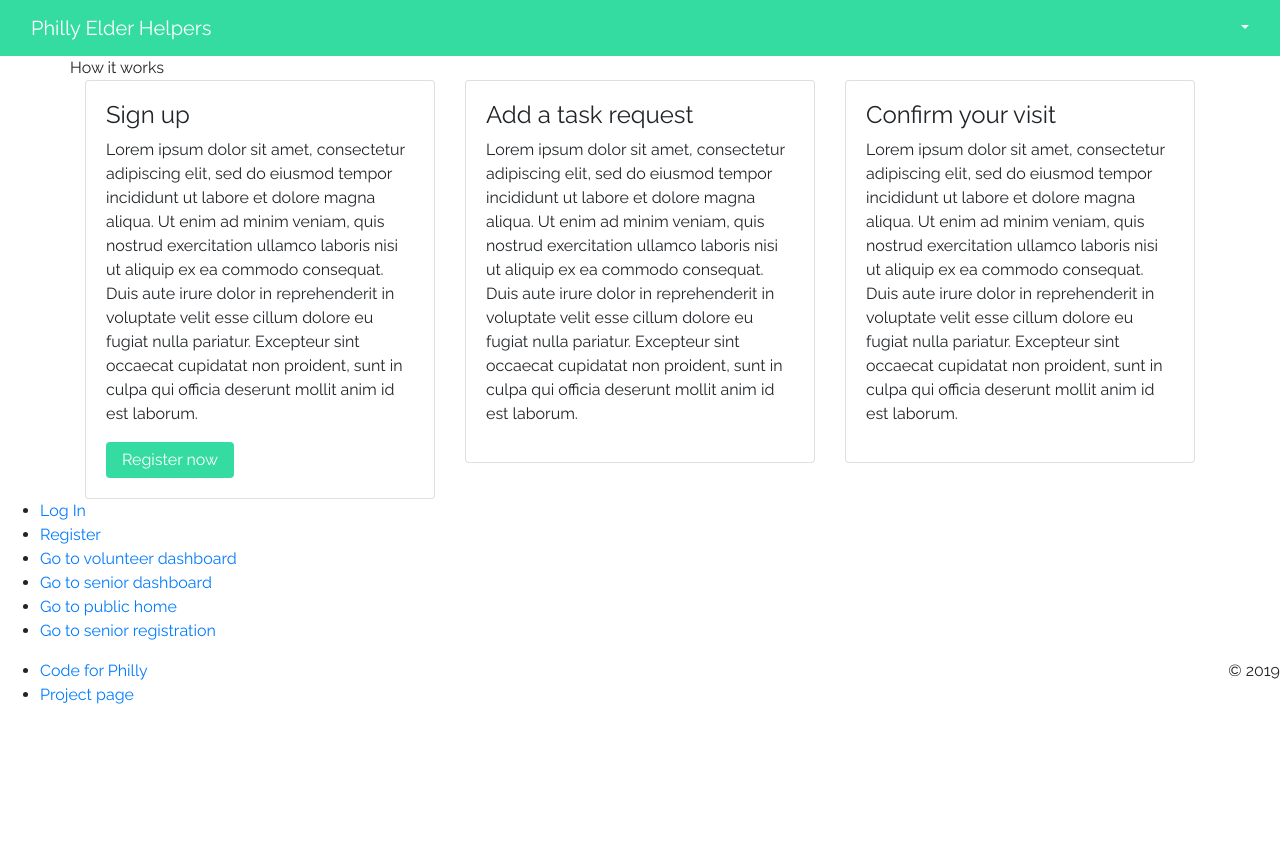
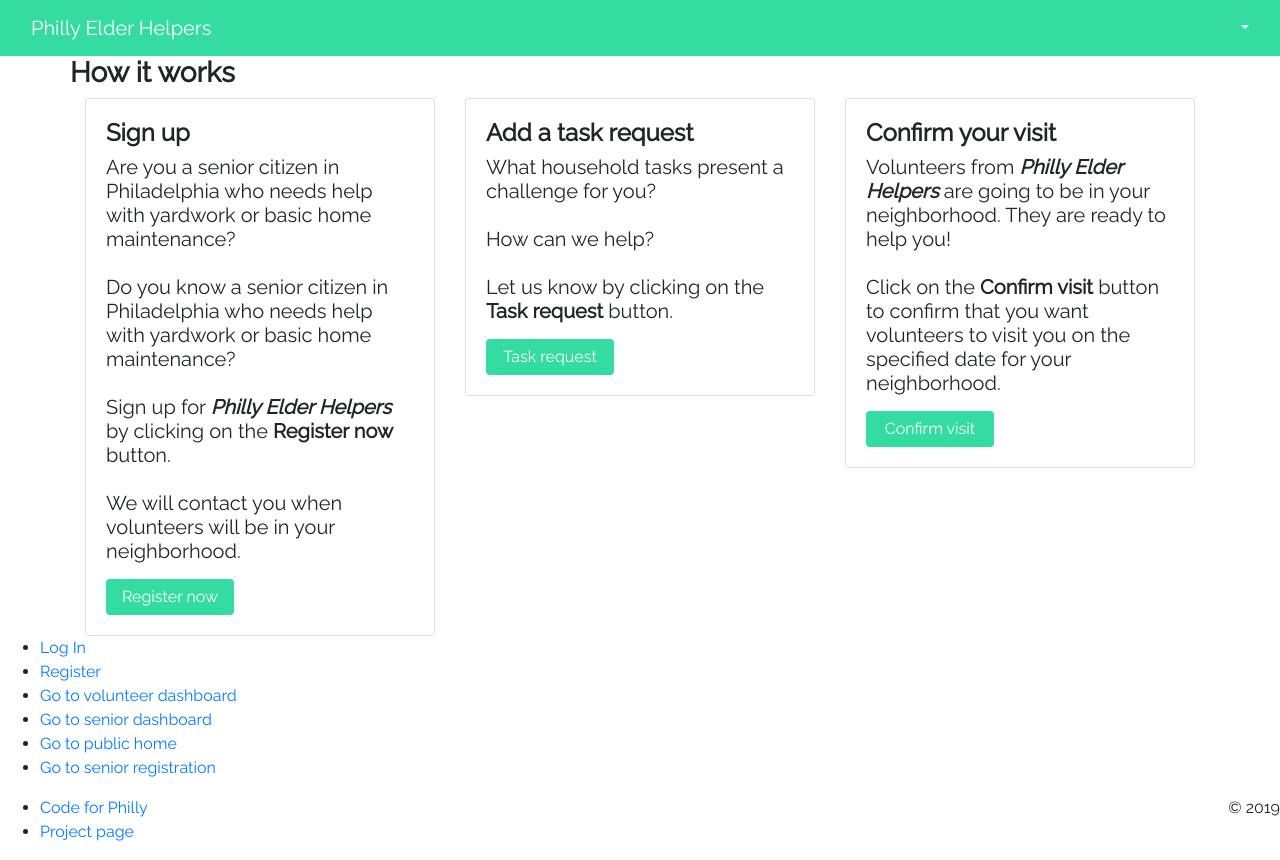
Before and after one commit to corneliawilson/phillyelderhelpers, a React (Create React App) app in the folder client/: page /senior in a window 1280 px wide. Before the commit the page ends 800 px from the top, so only its background shows below. Built offline with nearby package versions, Linux system fonts and the light colour scheme; what @feathersjs/client, redux-promise-middleware would draw is missing.

Commit message:
added text to home page

```diff
--- a/client/src/views/Pages/Home/Home.js
+++ b/client/src/views/Pages/Home/Home.js
@@ -19,12 +19,24 @@
     const text1 = (
       <div className="section-text">
         <Row>
-          <h4>Philly Elder Helpers</h4>
+          <h3><b>Philly Elder Helpers</b></h3>
         </Row>
         <Row>
-          <p>
-            Lorem ipsum dolor sit amet, consectetur adipiscing elit, sed do eiusmod tempor incididunt ut labore et dolore magna aliqua. Ut enim ad minim veniam, quis nostrud exercitation ullamco laboris nisi ut aliquip ex ea commodo consequat. Duis aute irure dolor in reprehenderit in voluptate velit esse cillum dolore eu fugiat nulla pariatur. Excepteur sint occaecat cupidatat non proident, sunt in culpa qui officia deserunt mollit anim id est laborum.
-          </p>
+          <p><h5>
+            <br/>
+			<b>What we do:  </b>
+			Philly Elder Helpers matches up Philadelphia senior citizens who need assistance with yardwork or basic home maintenance with volunteer groups who can help!
+			<br/>
+			<br/>
+			<b>Why we do this:  </b>
+			The need to perform simple home repair may present a challenge for seniors. This project aims to help Philadelphia seniors age in place, by connecting them with volunteers who can help with yardwork and basic home maintenance.
+			<br/>
+			<br/>
+			<b><i>Senior citizens who live in Philadelphia can sign up for this free service.</i></b>
+			<br/>
+			<br/>
+			Volunteer groups in the Philadelphia area can sign up to volunteer.
+          </h5></p>
         </Row>
         <Row className="justify-content-md-center btn-row">
           <Col className="text-right m-3">
--- a/client/src/views/Pages/Home/SeniorHome.js
+++ b/client/src/views/Pages/Home/SeniorHome.js
@@ -20,14 +20,24 @@
       <div>
         <Container>
           <Row>
-            How it works
+            <h3><b>How it works</b></h3>
           </Row>
           <Row>
             <Col>
               <Card>
                 <CardBody>
-                  <h4>Sign up</h4>
-                  <p>Lorem ipsum dolor sit amet, consectetur adipiscing elit, sed do eiusmod tempor incididunt ut labore et dolore magna aliqua. Ut enim ad minim veniam, quis nostrud exercitation ullamco laboris nisi ut aliquip ex ea commodo consequat. Duis aute irure dolor in reprehenderit in voluptate velit esse cillum dolore eu fugiat nulla pariatur. Excepteur sint occaecat cupidatat non proident, sunt in culpa qui officia deserunt mollit anim id est laborum.</p>
+                  <h4><b>Sign up</b></h4>
+                  <p><h5>Are you a senior citizen in Philadelphia who needs help with yardwork or basic home maintenance?
+					 <br/>
+					 <br/>
+					 Do you know a senior citizen in Philadelphia who needs help with yardwork or basic home maintenance?
+					 <br/>
+					 <br/>
+					 Sign up for <b><i>Philly Elder Helpers</i></b> by clicking on the <b>Register now</b> button.
+					 <br/>
+					 <br/>
+					 We will contact you when volunteers will be in your neighborhood.
+				  </h5></p>
                   <Link to="register/senior/">
                     <Button>Register now</Button>
                   </Link>
@@ -37,16 +47,33 @@
             <Col>
               <Card>
                 <CardBody>
-                  <h4>Add a task request</h4>
-                  <p>Lorem ipsum dolor sit amet, consectetur adipiscing elit, sed do eiusmod tempor incididunt ut labore et dolore magna aliqua. Ut enim ad minim veniam, quis nostrud exercitation ullamco laboris nisi ut aliquip ex ea commodo consequat. Duis aute irure dolor in reprehenderit in voluptate velit esse cillum dolore eu fugiat nulla pariatur. Excepteur sint occaecat cupidatat non proident, sunt in culpa qui officia deserunt mollit anim id est laborum.</p>
+                  <h4><b>Add a task request</b></h4>
+                  <p><h5>What household tasks present a challenge for you?
+				     <br/>
+				     <br/>
+				     How can we help?
+					 <br/>
+					 <br/>
+					 Let us know by clicking on the <b>Task request</b> button.
+				  </h5></p>
+                  <Link to="register/senior/request/">
+                    <Button>Task request</Button>
+                  </Link>
                 </CardBody>
               </Card>
             </Col>
             <Col>
               <Card>
                 <CardBody>
-                  <h4>Confirm your visit</h4>
-                  <p>Lorem ipsum dolor sit amet, consectetur adipiscing elit, sed do eiusmod tempor incididunt ut labore et dolore magna aliqua. Ut enim ad minim veniam, quis nostrud exercitation ullamco laboris nisi ut aliquip ex ea commodo consequat. Duis aute irure dolor in reprehenderit in voluptate velit esse cillum dolore eu fugiat nulla pariatur. Excepteur sint occaecat cupidatat non proident, sunt in culpa qui officia deserunt mollit anim id est laborum.</p>
+                  <h4><b>Confirm your visit</b></h4>
+                  <p><h5>Volunteers from <b><i>Philly Elder Helpers</i></b> are going to be in your neighborhood.  They are ready to help you!
+					 <br/>
+					 <br/>
+					 Click on the <b>Confirm visit</b> button to confirm that you want volunteers to visit you on the specified date for your neighborhood.
+				  </h5></p>
+                  <Link to="register/senior/confirm/">
+                    <Button>Confirm visit</Button>
+                  </Link>
                 </CardBody>
               </Card>
             </Col>
```
Also changed, not shown: 1 other file (tests, documents, lock files or other folders).
